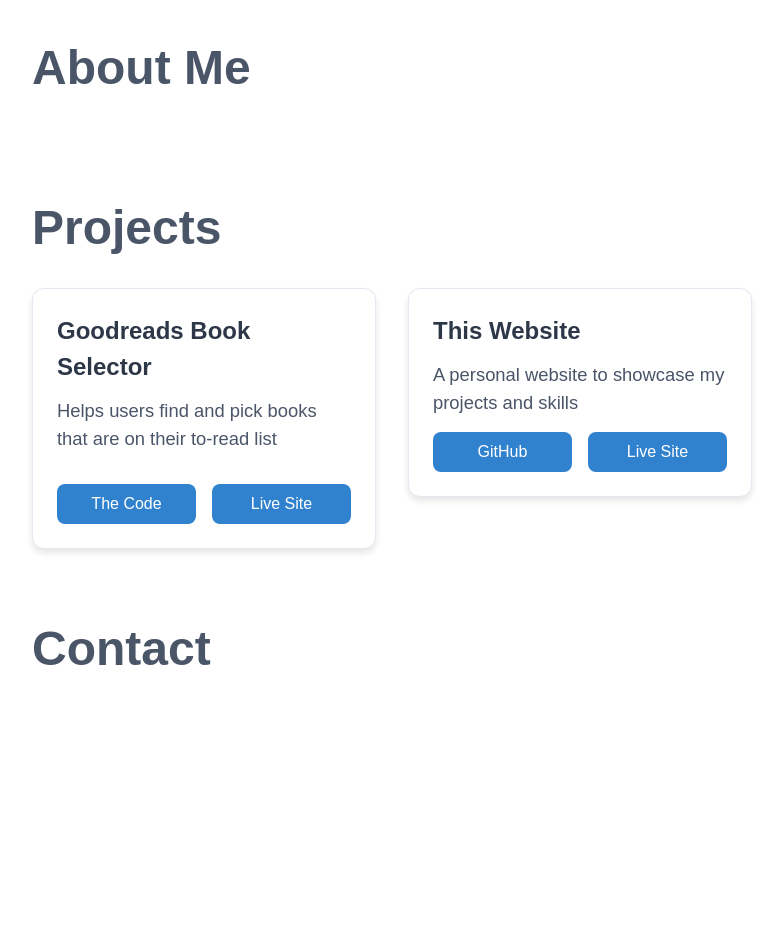
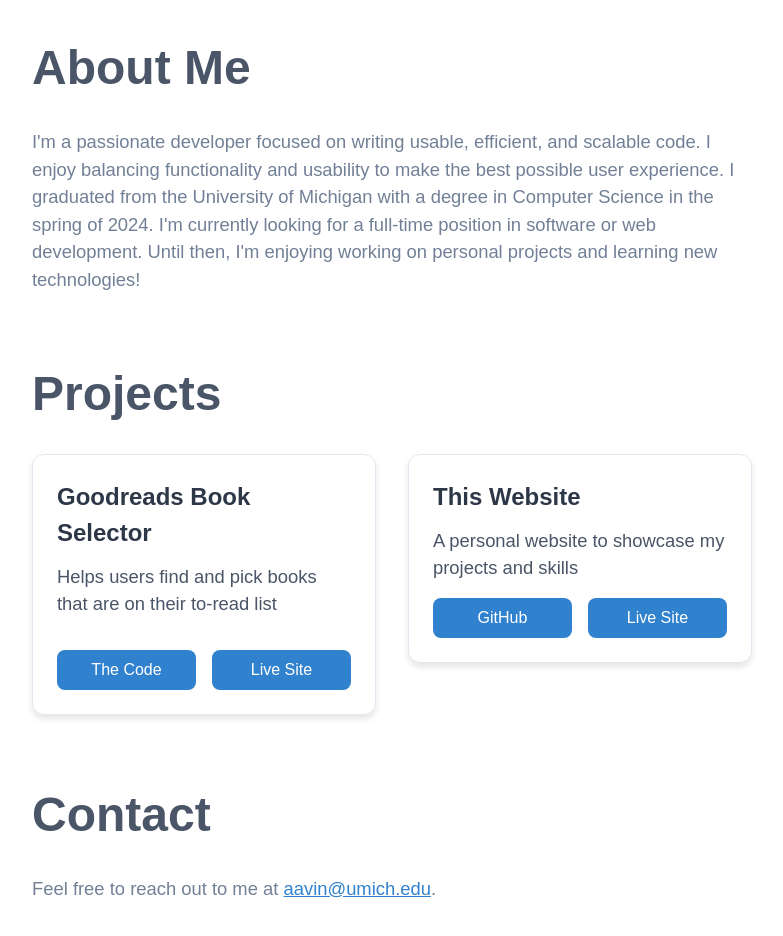
Before and after one commit to aavin95/andrew-vincent, a Next.js app: page / in a window 1280 px wide. Shown: the part 240-1176 px from the top of the page, without its empty margins (248-1031 px from the left). Before the commit the page ends 997 px from the top, so only its background shows below. Built offline with nearby package versions, Linux system fonts and the light colour scheme.

Commit message:
about and contact font fix

```diff
--- a/src/app/page.js
+++ b/src/app/page.js
@@ -164,6 +164,16 @@ const CardContainer = styled.div`
   position: relative;
 `;
 
+const BodyParagraph = styled.p`
+  opacity: 1;
+  max-height: none;
+  overflow: visible;
+  line-height: 1.5;
+  margin-top: 1rem;
+  color: #718096; /* Equivalent to text-gray-600 */
+  font-size: 1.15rem;
+`;
+
 
 
 export default function Home() {
@@ -187,13 +197,13 @@ export default function Home() {
       <Main>
         <Section>
           <SectionTitle>About Me</SectionTitle>
-          <Paragraph>
+          <BodyParagraph>
             I&apos;m a passionate developer focused on writing usable, efficient, and scalable code.
             I enjoy balancing functionality and usability to make the best possible user experience.
             I graduated from the University of Michigan with a degree in Computer Science in the spring of 2024.
             I&apos;m currently looking for a full-time position in software or web development.
             Until then, I&apos;m enjoying working on personal projects and learning new technologies!
-          </Paragraph>
+          </BodyParagraph>
         </Section>
 
         <Section>
@@ -234,13 +244,13 @@ export default function Home() {
 
         <Section>
           <SectionTitle>Contact</SectionTitle>
-          <Paragraph>
+          <BodyParagraph>
             Feel free to reach out to me at{" "}
             <ContactLink href="mailto:aavin@umich.edu">
               aavin@umich.edu
             </ContactLink>
             .
-          </Paragraph>
+          </BodyParagraph>
         </Section>
       </Main>
     </Container>
```
